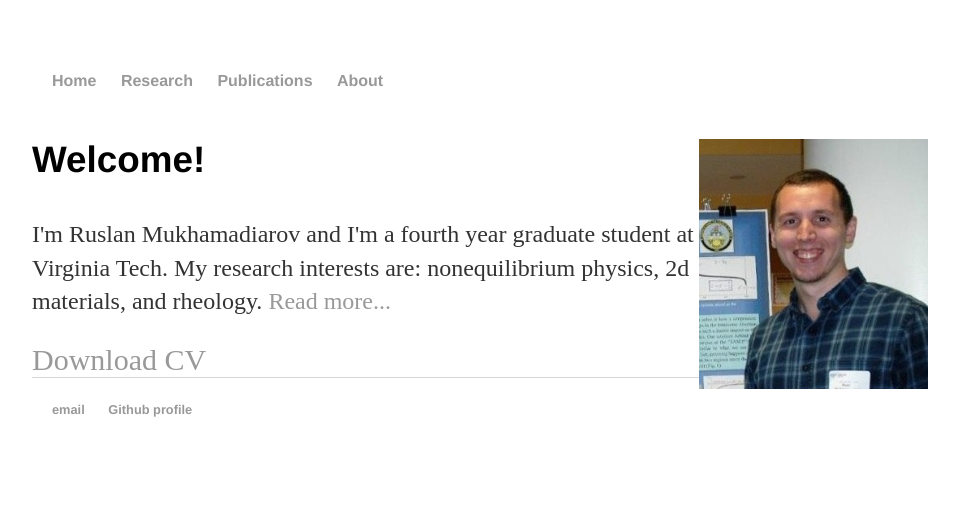
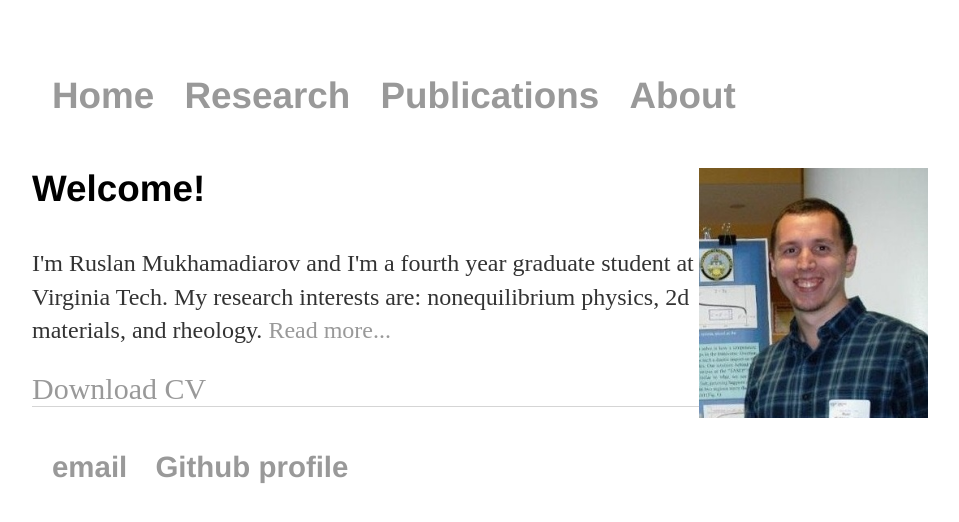
Before and after one commit to RusFortunat/mukhamadiarov, a Jekyll site: the page built from index.html, in a window 1280 px wide. Shown: the top 522 px of the page, without its empty margins (160-1119 px from the left). Built offline with Jekyll 4.4.1, drawn with Linux system fonts in a browser that asks for light colours.

Commit message:
Update main.css

```diff
--- a/css/main.css
+++ b/css/main.css
@@ -11,7 +11,7 @@ h2 { font-size: 2.7em; }
 h3 { font-size: 2.3em; }
 h4 { font-size: 1.9em; }
 
-nav ul, footer ul { font-size: 1em; font-family: 'Helvetica', 'Arial', 'Sans-Serif'; padding: 10px; list-style: none; font-weight: bold; }
+nav ul, footer ul { font-size: 2.3em; font-family: 'Helvetica', 'Arial', 'Sans-Serif'; padding: 10px; list-style: none; font-weight: bold; }
 nav ul li, footer ul li { display: inline; margin-right: 20px; margin: 10px}
 
 
```
